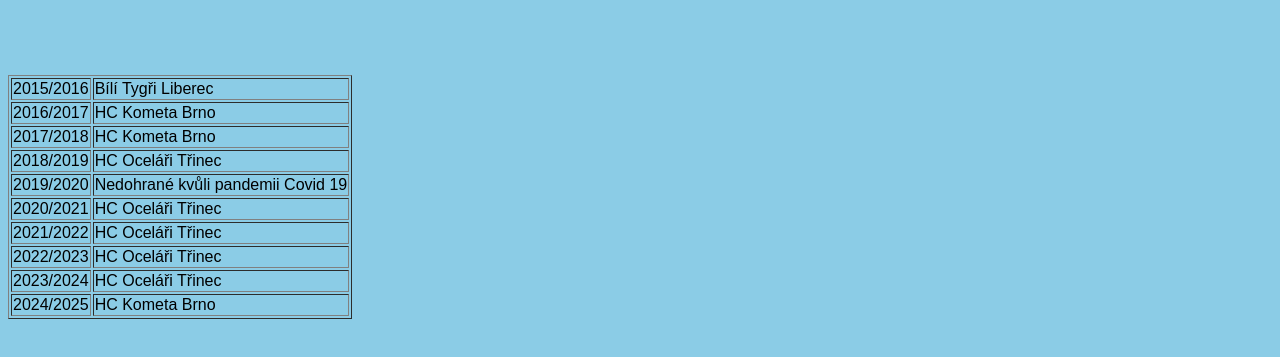
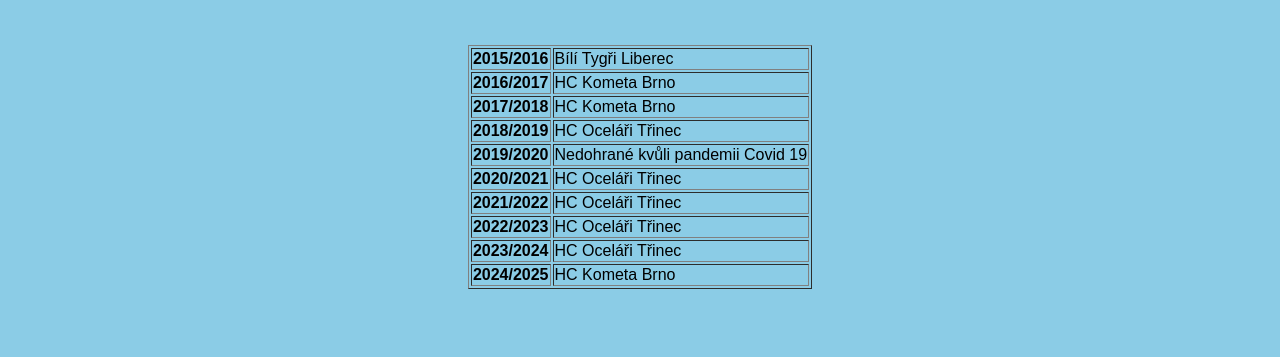
Before and after one commit to kastilovaa/novy2, a plain HTML site: page tabulka.html in a window 1280 px wide. Shown: the part 155-512 px from the top of the page. Drawn offline with Linux system fonts and the light colour scheme.

Commit message:
Add files via upload

```diff
--- a/styl1.css
+++ b/styl1.css
@@ -5,7 +5,7 @@ body
 h1{text-align: center;}
 header {background-color: #a2c3e2;}
 nav {width: 200px;
-    height: 150px;
+    height: 120px;
 line-height: 1.5;}
 img
 {width: 500px;
@@ -17,3 +17,4 @@ height: 300px;
 margin: % auto;}
 article {width: 30%;
 height: 200px;}
+table {margin: auto;}
--- a/tabulka.html
+++ b/tabulka.html
@@ -21,16 +21,16 @@
 
     </nav>
     <table border="1">
-        <tr><td>2015/2016</td><td>Bílí Tygři Liberec</td></tr>
-        <tr><td>2016/2017</td><td>HC Kometa Brno</td></tr>
-        <tr><td>2017/2018</td><td>HC Kometa Brno</td></tr>
-        <tr><td>2018/2019</td><td>HC Oceláři Třinec</td></tr>
-        <tr><td>2019/2020</td><td>Nedohrané kvůli pandemii Covid 19</td></tr>
-        <tr><td>2020/2021</td><td>HC Oceláři Třinec</td></tr>
-        <tr><td>2021/2022</td><td>HC Oceláři Třinec</td></tr>
-        <tr><td>2022/2023</td><td>HC Oceláři Třinec</td></tr>
-        <tr><td>2023/2024</td><td>HC Oceláři Třinec</td></tr>
-        <tr><td>2024/2025</td><td>HC Kometa Brno</td></tr>
+        <tr><td><strong>2015/2016</strong></td><td>Bílí Tygři Liberec</td></tr>
+        <tr><td><strong>2016/2017</strong></td><td>HC Kometa Brno</td></tr>
+        <tr><td><strong>2017/2018</strong></td><td>HC Kometa Brno</td></tr>
+        <tr><td><strong>2018/2019</strong></td><td>HC Oceláři Třinec</td></tr>
+        <tr><td><strong>2019/2020</strong></td><td>Nedohrané kvůli pandemii Covid 19</td></tr>
+        <tr><td><strong>2020/2021</strong></td><td>HC Oceláři Třinec</td></tr>
+        <tr><td><strong>2021/2022</strong></td><td>HC Oceláři Třinec</td></tr>
+        <tr><td><strong>2022/2023</strong></td><td>HC Oceláři Třinec</td></tr>
+        <tr><td><strong>2023/2024</strong></td><td>HC Oceláři Třinec</td></tr>
+        <tr><td><strong>2024/2025</strong></td><td>HC Kometa Brno</td></tr>
         </table>
 
     </body>
```
Also changed, not shown: Seznamy.html (+5 -1 lines), index.html (+5 -1 lines), Beranek.jpeg (added), Flek.jpg (added).
